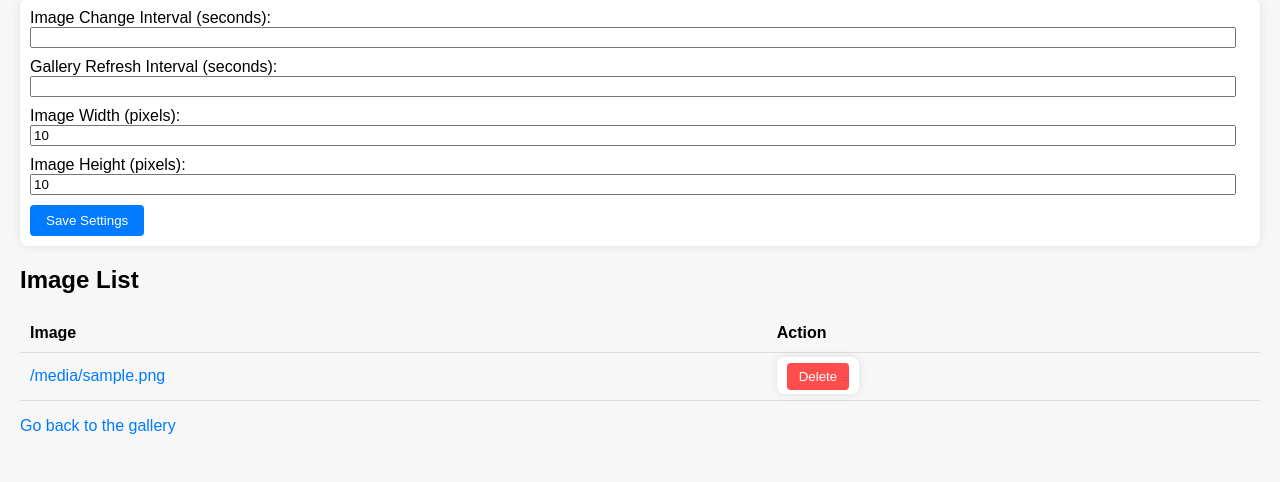
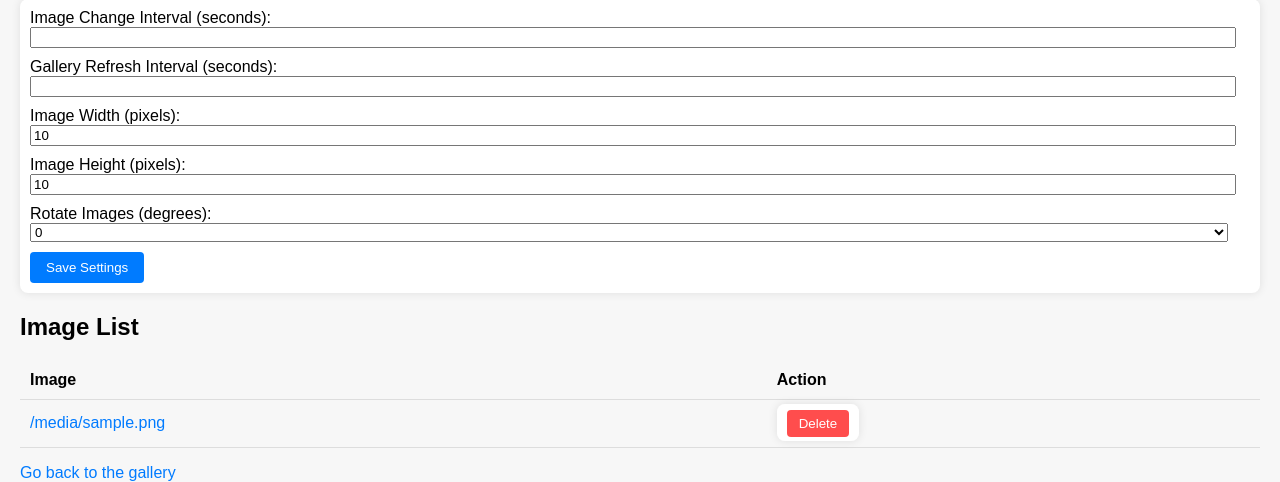
Before and after one commit to vic512/flask-kiosk, a Flask app: template templates/upload.html in a window 1280 px wide. Shown: the part 239-721 px from the top of the page. Run offline with Flask 3, Linux system fonts and the light colour scheme; the template is opened without the code that fills it: most values are stand-ins (such as "Sample title", 1, 10 or a date in 2020).

Commit message:
Update upload.html
Adding rotation option

```diff
--- a/templates/upload.html
+++ b/templates/upload.html
@@ -19,7 +19,8 @@
             box-shadow: 0 0 10px rgba(0, 0, 0, 0.1);
         }
         input[type="file"],
-        input[type="number"] {
+        input[type="number"],
+        select {
             margin-bottom: 10px;
             width: calc(100% - 22px); /* Full width with padding */
         }
@@ -90,6 +91,14 @@
         <label for="imageHeight">Image Height (pixels):</label>
         <input type="number" id="imageHeight" name="imageHeight" min="1" value="{{ settings['imageHeight'] }}">
         <br>
+        <label for="rotateImages">Rotate Images (degrees):</label>
+        <select id="rotateImages" name="rotateImages">
+            <option value="0" {% if settings['rotateImages'] == 0 %}selected{% endif %}>0</option>
+            <option value="90" {% if settings['rotateImages'] == 90 %}selected{% endif %}>90</option>
+            <option value="180" {% if settings['rotateImages'] == 180 %}selected{% endif %}>180</option>
+            <option value="270" {% if settings['rotateImages'] == 270 %}selected{% endif %}>270</option>
+        </select>
+        <br>
         <input type="submit" value="Save Settings">
     </form>
 
```
